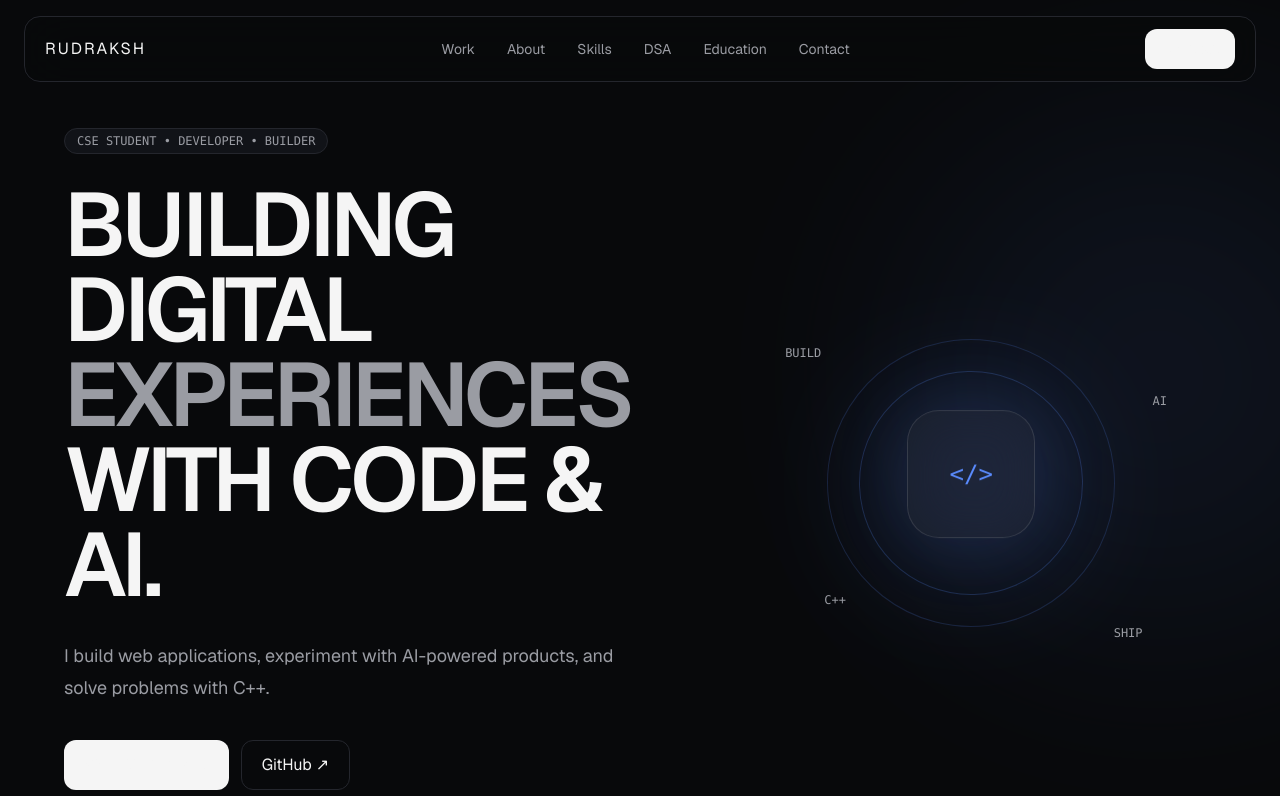
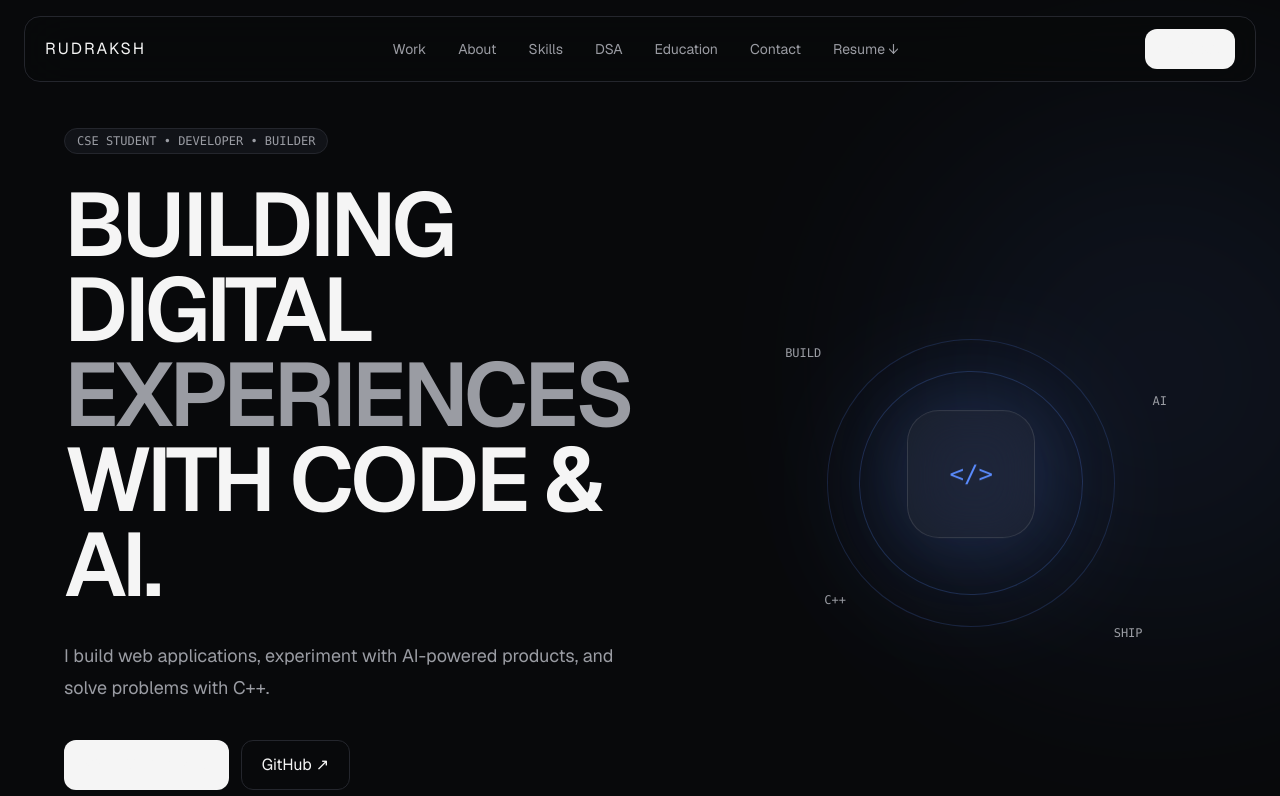
Before and after one commit to rudrak2005/rudraksh-portfolio, a React (Vite) app: page / in a window 1280 px wide. Shown: the top 796 px of the page. Built offline with nearby package versions, Linux system fonts and the light colour scheme.

Commit message:
Add Resume link to desktop navbar

```diff
--- a/src/components/Navbar.jsx
+++ b/src/components/Navbar.jsx
@@ -59,6 +59,10 @@ export default function Navbar() {
                 {link.name}
               </a>
             ))}
+
+            <a href="/Rudraksh Kumar.pdf" target="_blank" rel="noreferrer" className="social-link">
+              Resume ↓
+            </a>
           </div>
 
           {/* Desktop Contact */}
```
